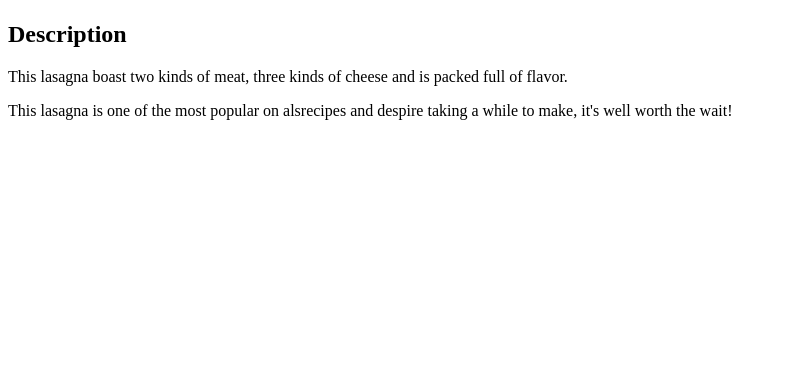
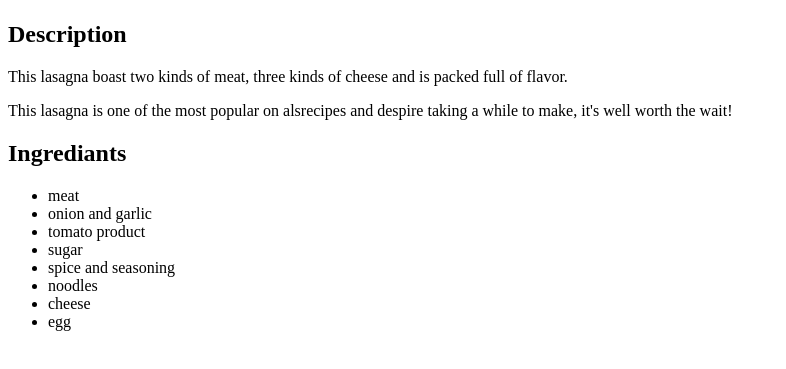
Before and after one commit to sleepyelectricsheep/odin-recipes, a plain HTML site: page recipes/lasagna.html in a window 1280 px wide. Shown: the part 99-468 px from the top of the page, without its empty margins (0-786 px from the left). Drawn offline with Linux system fonts and the light colour scheme.

Commit message:
add unordered list to lasagna

```diff
--- a/recipes/lasagna.html
+++ b/recipes/lasagna.html
@@ -10,6 +10,15 @@
         <h2>Description</h2>
         <p>This lasagna boast two kinds of meat, three kinds of cheese and is packed full of flavor.</p>
         <p>This lasagna is one of the most popular on alsrecipes and despire taking a while to make, it's well worth the wait!<p>
-
-        </p>
+        <p><h2>Ingrediants</h2></p>
+        <ul>
+            <li>meat</li>
+            <li>onion and garlic</li>
+            <li>tomato product</li>
+            <li>sugar</li>
+            <li>spice and seasoning</li>
+            <li>noodles</li>
+            <li>cheese</li>
+            <li>egg</li>
+        </ul>
     </body>
```
